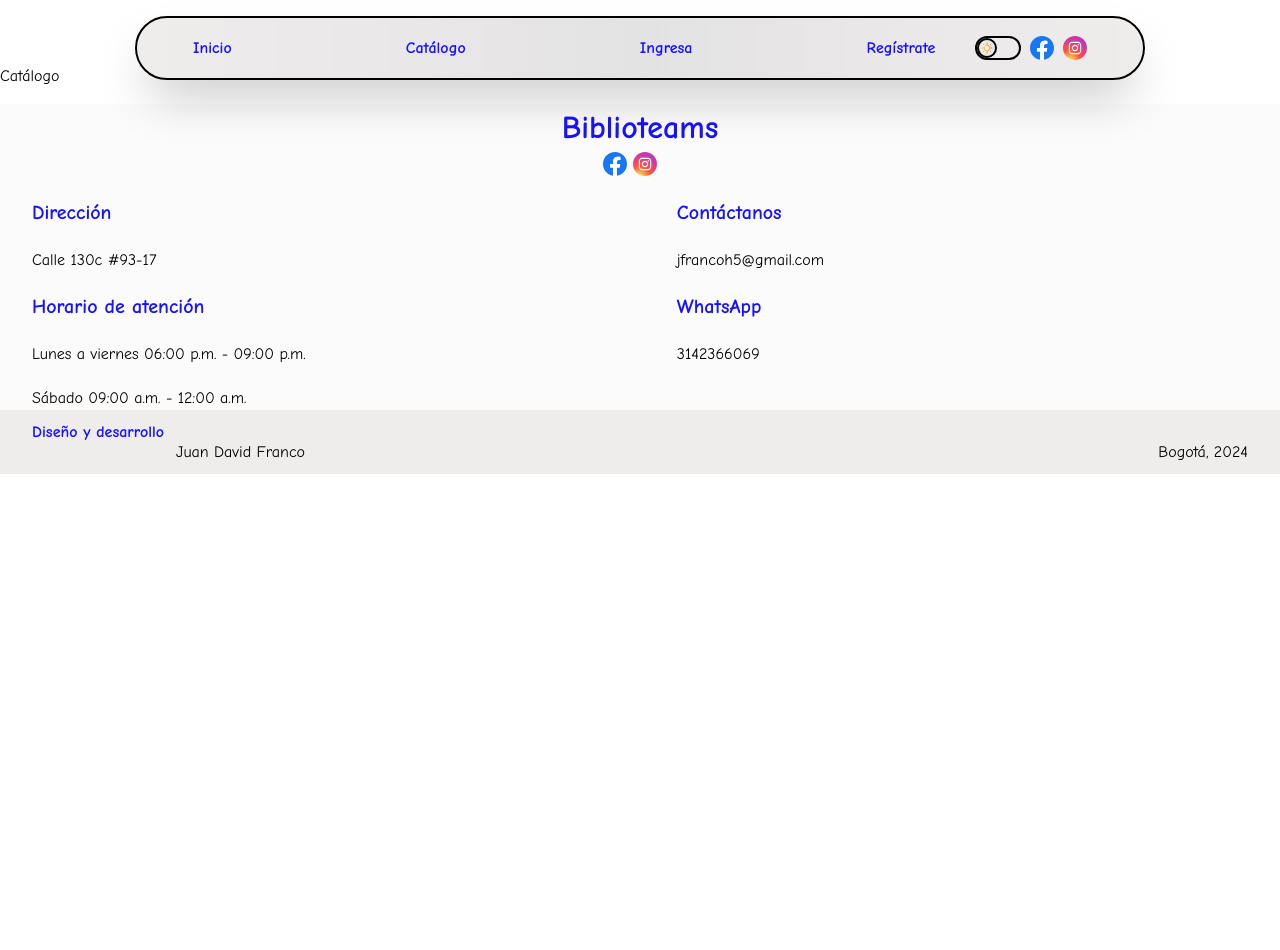
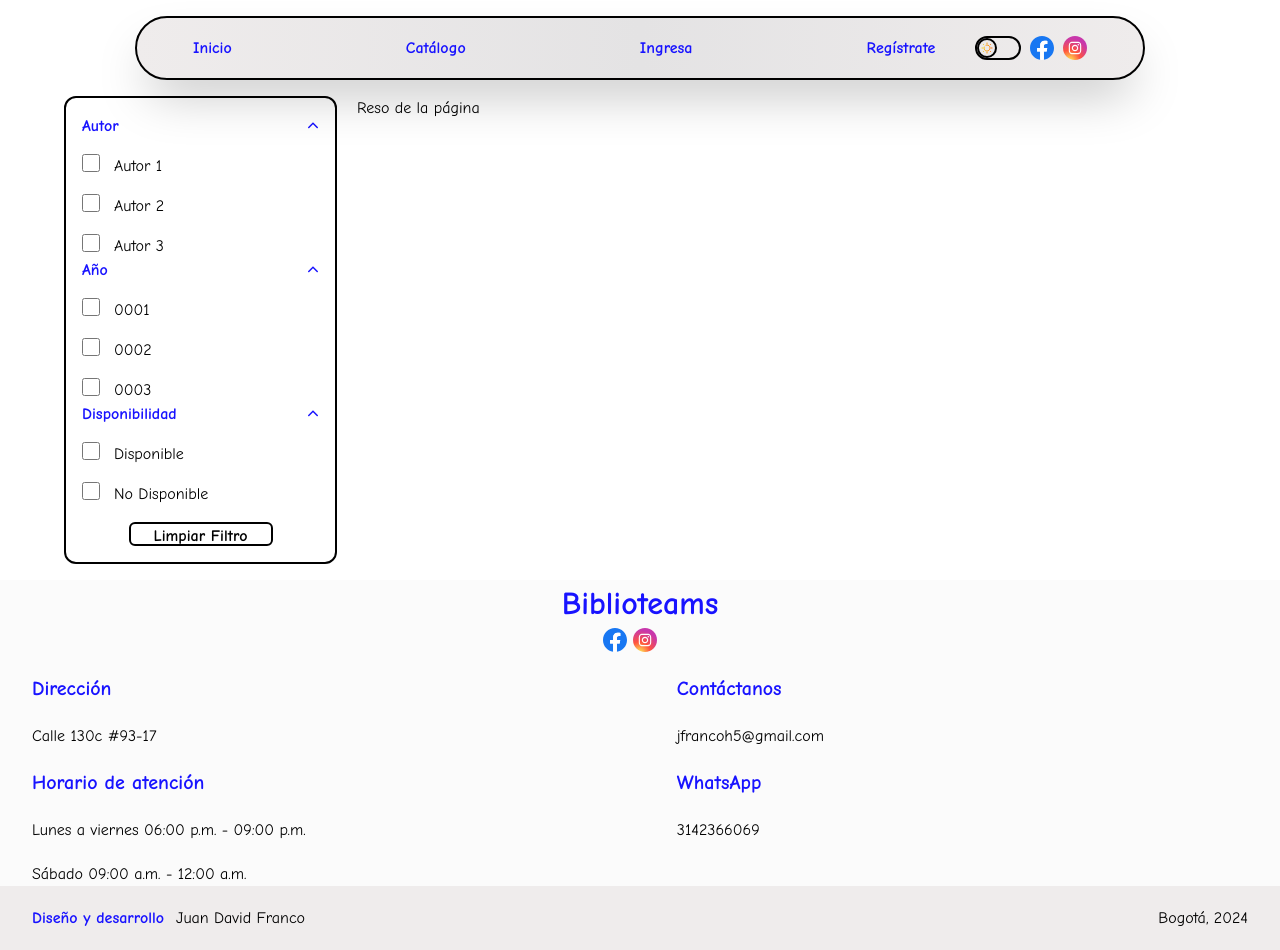
Before and after one commit to juan1988-tech/biblioteams, a React (Vite) app: page /catalogo in a window 1280 px wide. Before the commit the page ends 800 px from the top, so only its background shows below. Built offline with nearby package versions, Linux system fonts and the light colour scheme.

Commit message:
guardar cambios previos funcion de acordeon

```diff
--- a/src/App.tsx
+++ b/src/App.tsx
@@ -5,6 +5,7 @@ import Footer from './components/Footer/Footer';
 import BurguerButton from './components/BurguerButton/BurguerButton';
 import DarkBackground from './elements/DarkBackground/DarkBackground';
 import AsideHeader from './elements/AsideHeader/AsideHeader';
+import Cathalog from './pages/Cathalog/Cathalog';
 
 function App() {
   return (
@@ -18,7 +19,7 @@ function App() {
     <main>
     <Routes>
       <Route path={"/"} element={<Home/>}/>
-      <Route path={"/catalogo"} element={<h1>Catálogo</h1>} />
+      <Route path={"/catalogo"} element={<Cathalog/>} />
       <Route path={"/ingresa"} element={<h1>Ingresa</h1>} />
       <Route path={"/registrate"} element={<h1>Regístrate</h1>}/>
       <Route path={"*"} element={<h1>Error 404</h1>}/>
--- /dev/null
+++ b/src/components/FilterCathalog/FilterCathalog.tsx
@@ -0,0 +1,54 @@
+import { FilterParameter } from "../../elements/FilterParameter/FilterParameter"
+
+const FilterCathalog = () => {
+  const authorParameters=[
+    {
+     value: "Autor 1",
+     name: "Autor"
+    },
+    {
+     value: "Autor 2",
+     name: "Autor"
+    },
+    {
+     value: "Autor 3",
+     name: "Autor"
+    }
+  ]
+
+  const yearParameters =[
+    {
+     value: "0001",
+     name: "Año"
+    },
+    {
+     value: "0002",
+     name: "Año"
+    },
+    {
+     value: "0003",
+     name: "Año"
+    }
+  ]
+
+  const availabiityParameters = [
+    {
+     value: "Disponible",
+     name: "Disponibilidad"
+    },
+    {
+     value: "No Disponible",
+     name: "Disponibilidad"
+    }
+  ]
+  return (
+    <form className="flex flex-col border-2 border-black border-radius rounded-xl p-4 h-auto overflow-y-hidden transition-all duration-1000 ease-in-out">
+      <FilterParameter label="Autor" children={authorParameters}/>
+     <FilterParameter label="Año" children={yearParameters}/>
+      <FilterParameter label="Disponibilidad" children={availabiityParameters}/>
+      <button className="w-36 h-6 rounded-md border-2 border-black block mt-4 mx-auto font-semibold">Limpiar Filtro</button>
+    </form>
+  )
+}
+
+export default FilterCathalog
--- a/src/components/Footer/Footer.tsx
+++ b/src/components/Footer/Footer.tsx
@@ -38,9 +38,9 @@ const Footer = () => {
         <div className="w-[95%] h-full mx-auto max-w-344 flex justify-between items-center max-cellphone:flex max-cellphone:flex-col max-cellphone:w-full">
             <article className="inline-flex w-70 max-cellphone:flex max-cellphone:flex-col max-cellphone:w-35">
                 <p className="text-tittle-blue font-bold">Diseño y desarrollo</p>
-                <Link to="https://www.linkedin.com/in/jfranco-webdev/" className="ml-3 decoration-0 max-cellphone:ml-0 mt-5" about="_blank">Juan David Franco</Link>
+                <Link to="https://www.linkedin.com/in/jfranco-webdev/" className="ml-3 decoration-0 max-cellphone:ml-0" about="_blank">Juan David Franco</Link>
             </article>
-            <article className="text-black max-cellphone:ml-0 mt-5">
+            <article className="text-black max-cellphone:ml-0">
                 Bogotá, 2024
             </article>
         </div>
--- a/src/elements/AsideHeader/AsideHeader.tsx
+++ b/src/elements/AsideHeader/AsideHeader.tsx
@@ -52,7 +52,10 @@ type AsideHeaderProps = "w-2/4 h-full bg-white-font tablet-hor:hidden flex items
 const AsideHeader:React.FC= () => {
   //importar la variable de estado de Zustand
   const toggleHeader = useToggleHeader((state)=>state.toggleHeader);
+  const onChangeToggle = useToggleHeader((state)=>state.onChangeToggle);
+
   const [asideClassName,setAsideClassName] = useState<AsideHeaderProps>("w-2/4 h-full bg-white-font tablet-hor:hidden flex items-center justify-center z-20 fixed top-0 left-[-50%] transition-all duration-1000 max-cellphone:items-start max-cellphone-hor:w-2/3 max-cellphone-hor:left-[-70%]")
+
 
   useEffect(()=>{
     ((toggleHeader===true)
@@ -68,13 +71,15 @@ const AsideHeader:React.FC= () => {
          {
             LinksHeaderSet.map((link)=>(
                 <li key={link.link} className="mt-8 text-center max-cellphone:mt-4 ">
-                    <Link to={link.link} className="font-black text-font-p text-center">{link.name}</Link>
+                    <Link to={link.link}
+                    className="font-black text-font-p text-center"
+                    onClick={onChangeToggle}>{link.name}</Link>
                 </li>
             ))
          }
         </ul>
         <ToggleBackground classToggleName="relative w-11.5 h-6 rounded-full border-2 border-black mx-auto mt-8"/>
-         <ul className="flex mt-8">
+         <ul className="inline-flex mt-8 w-16 mx-auto justify-between">
          {
             LinksImageHeader.map((link)=>(
                  <li key={link.src} className="w-6 h-6 rounded-full">
--- /dev/null
+++ b/src/elements/FilterParameter/FilterParameter.tsx
@@ -0,0 +1,45 @@
+import { useEffect, useRef, useState } from "react";
+import type { FilterElementProps,FilterParameterProps } from "./types";
+
+const FilterElement:React.FC<FilterElementProps> = ({value,name}) =>{
+    return (
+        <label className="flex mt-4" htmlFor={name}>
+            <input type="checkbox" value={value} name={name} className="w-4.5 h-4.5 border-2 border-black rounded-sm"/>
+            <span className="ml-3.5">{value}</span>
+        </label>
+    )
+}
+
+export const FilterParameter:React.FC<FilterParameterProps>= ({children,label}) =>{
+    //hago un valor booleano para cambiar entre dos estilos
+    const [toggleHeightFilter,setToggleHeightFilter]  = useState<boolean>(false);
+    let [classHeightFilter,setclassHeightFilter] = useState<string>("");
+
+    //sacar la referencia del elemento contenedor
+    const filterRefererence = useRef<HTMLDivElement|null>(null)
+
+    //sacar la referencia del tiulo
+    const titleReferernce = useRef<HTMLDivElement|null>(null);
+
+    useEffect(()=>{
+        if(toggleHeightFilter===true){
+            setclassHeightFilter("max-h-6 overflow-hidden transition-all duration-1000 ease-in-out")
+        }else{
+            setclassHeightFilter("max-h-full overflow-hidden transition-all duration-1000 ease-in-out")
+        }
+    },[toggleHeightFilter])
+    console.log(classHeightFilter)
+    console.log(toggleHeightFilter)
+    return (
+        <section className={classHeightFilter} ref={filterRefererence} >
+          <article className="flex justify-between cursor-pointer" ref={titleReferernce} onClick={()=>setToggleHeightFilter(!toggleHeightFilter)}>
+            <h2 className="text-tittle-blue font-bold">{label}</h2>
+            <img src="/assets/ep_arrow-blue-bold.svg"/>
+          </article>
+            {children.map((element)=><FilterElement
+                value={element.value}
+                name={element.name}
+            />)}
+        </section>
+    )
+}
--- /dev/null
+++ b/src/elements/FilterParameter/types.ts
@@ -0,0 +1,13 @@
+//tipo para cada elemento label del sisitema de filtros
+export interface FilterElementProps {
+    value: string,
+    name: string
+}
+
+type labelParameter = "Autor" | "Año" | "Disponibilidad";
+
+//tipo para el componente de cada parametro en el componente de filtro de libros
+export interface FilterParameterProps {
+    label: labelParameter,
+    children: FilterElementProps[],
+}
--- /dev/null
+++ b/src/pages/Cathalog/Cathalog.tsx
@@ -0,0 +1,18 @@
+import FilterCathalog from "../../components/FilterCathalog/FilterCathalog"
+
+const Cathalog = () => {
+  return (
+    <main className="mt-8">
+      <div className="w-[90%] mx-auto grid grid-cols-12 gap-5">
+        <aside className="col-span-3">
+            <FilterCathalog/>
+        </aside>
+        <section className="col-span-9">
+            <h1>Reso de la página</h1>
+        </section>
+      </div>
+    </main>
+  )
+}
+
+export default Cathalog
```
Also changed, not shown: src/elements/FilterParameter/data.ts (added).
